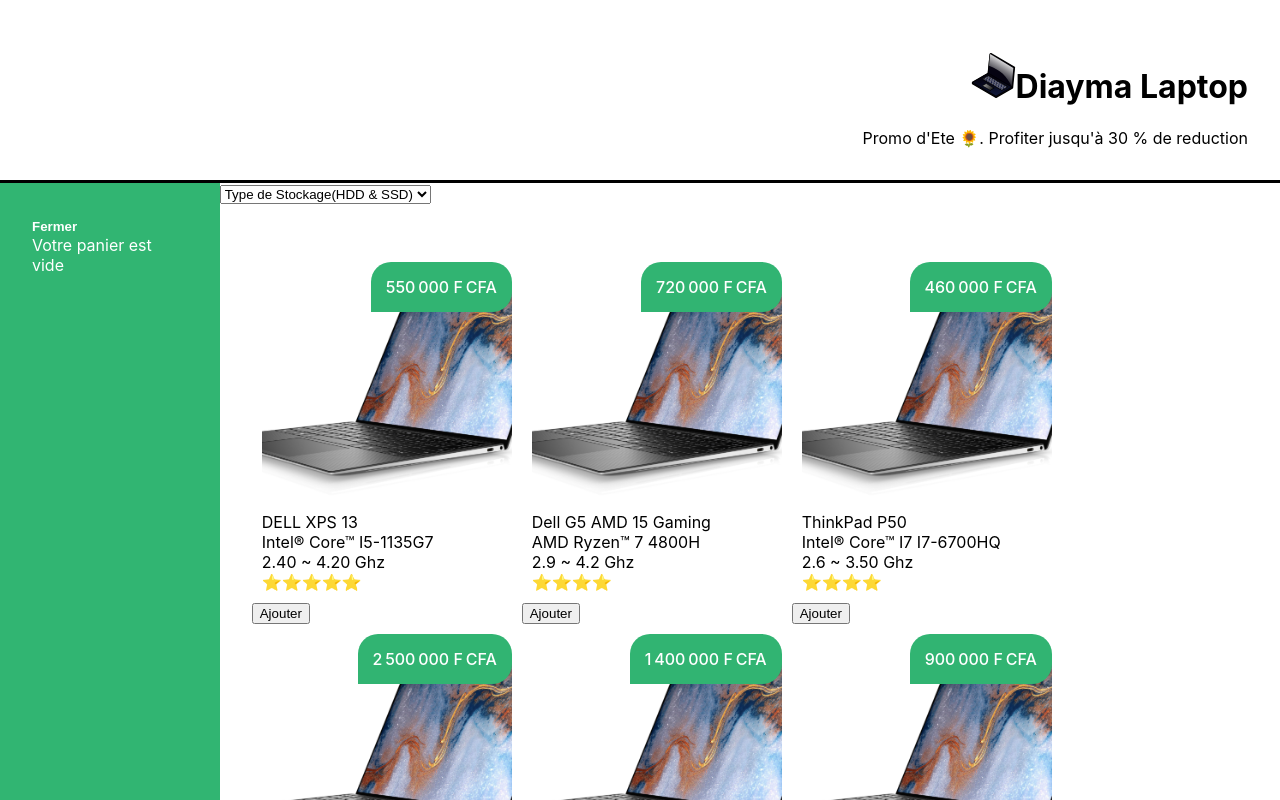
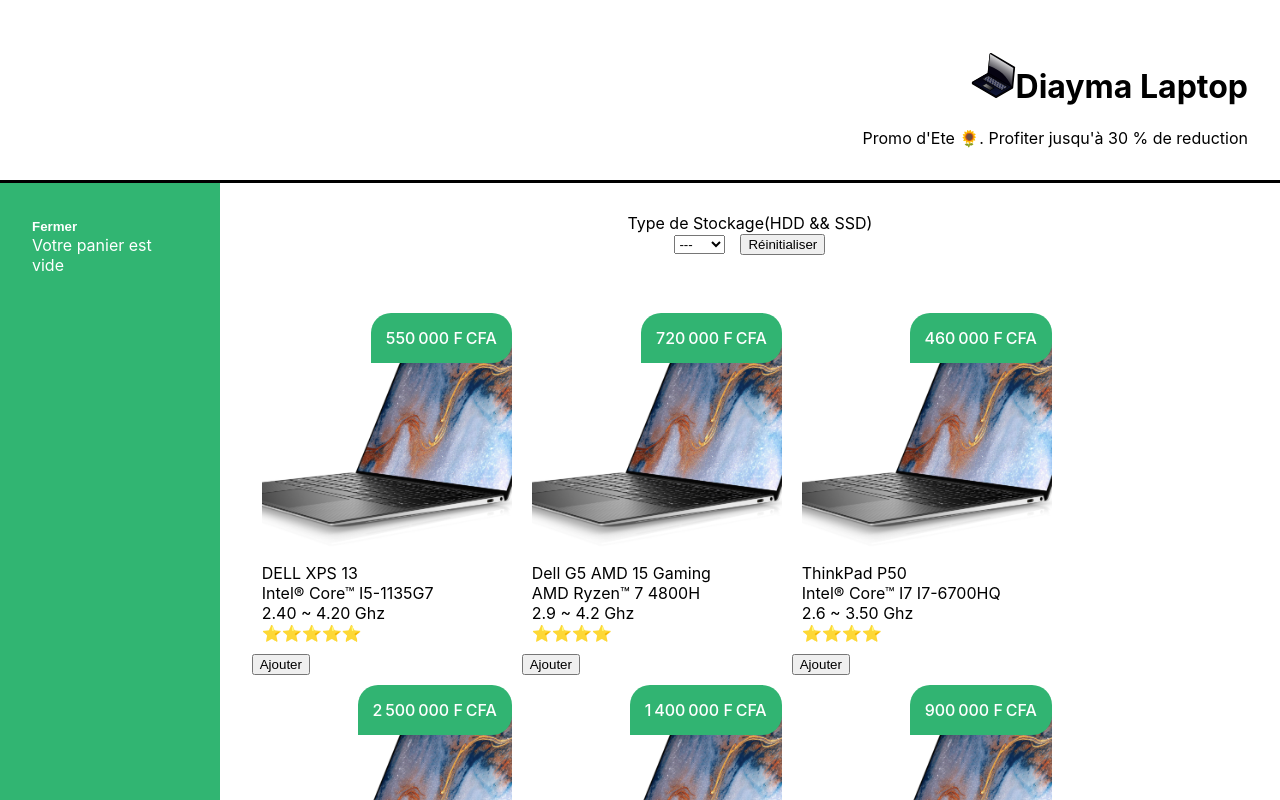
Before and after one commit to jienba/diayma-laptop, a React (Create React App) app: page / in a window 1280 px wide. Shown: the top 800 px of the page. Built offline with nearby package versions, Linux system fonts and the light colour scheme.

Commit message:
shorted by type of disk storage done

```diff
--- a/src/components/Categories.js
+++ b/src/components/Categories.js
@@ -1,12 +1,22 @@
-const Categories = ({stockageType}) => {
+import '../styles/Categories.css'
+
+const Categories = ({stockageType, setDiskType}) => {
+
+
     return (
-        <div>
-            <select name="" id="">
-                <option selected>Type de Stockage(HDD & SSD)</option>
+        <div className='dlp-categories'>
+            <label htmlFor="typeDisk">Type de Stockage(HDD && SSD)</label> <br/>
+            <select
+                id="typeDisk"
+                onChange={(e) => setDiskType(e.target.value)}
+                className='dlp-categories-select'
+            >
+                <option value="">---</option>
                 {stockageType.map(typeDisk =>
-                    <option key={typeDisk}>{typeDisk}</option>
+                    <option key={typeDisk} value={typeDisk}>{typeDisk}</option>
                 )}
             </select>
+            <button onClick={() => setDiskType('')}>Réinitialiser</button>
 
         </div>
     )
--- a/src/components/ShoppingList.js
+++ b/src/components/ShoppingList.js
@@ -2,10 +2,17 @@
 import '../styles/ShoppingList.css';
 import LaptopItem from "./LaptopItem";
 import Categories from "./Categories";
+import {useState} from "react";
 
 
 const ShoppingList = ({cart, updateCart}) => {
-    const stockageType = [...new Set(laptopList.map(laptop => laptop.typeStockage))];
+    const stockageType = [...new Set(laptopList.map(laptop => laptop.typeStockage))]
+    const [diskType, setDiskType] = useState('');
+
+    let listLaptopFiltered = laptopList.filter(laptop => laptop.typeStockage === diskType )
+    if (diskType === '') {
+        listLaptopFiltered = laptopList
+    }
 
     const addToCart = (name, price) => {
         const currentLaptopSaved = cart.find(laptop => laptop.name === name)
@@ -26,11 +33,14 @@
 
             <Categories
                 stockageType={stockageType}
+                setDiskType={setDiskType}
 
             />
+
             <ul className='dlp-laptop-list'>
                 {
-                    laptopList.map(({id, cover, name, processor, frequency, rate, typeStockage, price}) => (
+                    // laptopList.map(({id, cover, name, processor, frequency, rate, typeStockage, price}) => (
+                    listLaptopFiltered.map(({id, cover, name, processor, frequency, rate, typeStockage, price}) => (
                             <div key={id}>
                                 <LaptopItem
                                     cover={cover}
--- /dev/null
+++ b/src/styles/Categories.css
@@ -0,0 +1,8 @@
+.dlp-categories {
+    text-align: center;
+    padding-top: 30px;
+}
+
+.dlp-categories-select {
+    margin-right: 15px;
+}
```
